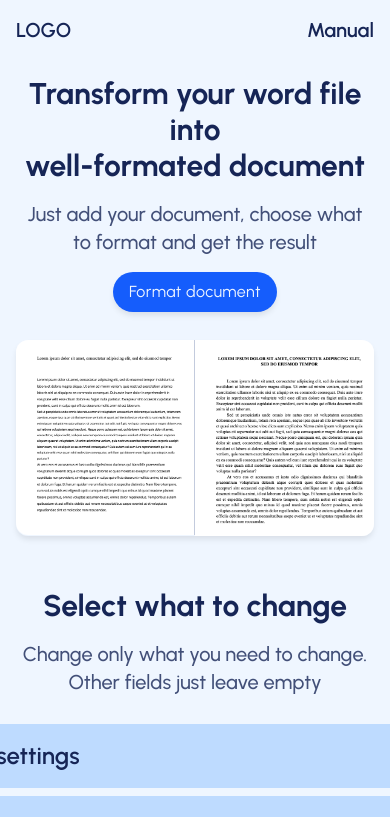
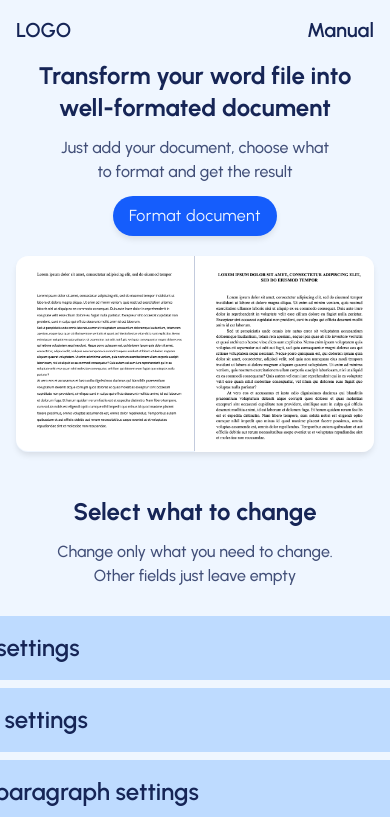
Before and after one commit to EgorFray/fdword, a React (Vite) app in the folder frontend/: page /dashboard in a window 390 px wide. Shown: the top 817 px of the page. Built offline with nearby package versions, Linux system fonts and the light colour scheme.

Commit message:
Start to implemnt responsive dsign

```diff
--- a/frontend/src/ui/Button.jsx
+++ b/frontend/src/ui/Button.jsx
@@ -3,7 +3,7 @@ function Button({ type, onClick, children }) {
     <button
       type={type}
       onClick={onClick}
-      className="text-md cursor-pointer self-center rounded-full bg-blue-600 px-4 py-2 tracking-wide text-blue-50 shadow-[0_4px_6px_-1px_rgba(0,0,0,0.1)] transition-colors duration-300 hover:bg-blue-500"
+      className="sm:text-md cursor-pointer self-center rounded-full bg-blue-600 px-4 py-2 tracking-wide text-blue-50 shadow-[0_4px_6px_-1px_rgba(0,0,0,0.1)] transition-colors duration-300 hover:bg-blue-500"
     >
       {" "}
       {children}{" "}
--- a/frontend/src/ui/Header.jsx
+++ b/frontend/src/ui/Header.jsx
@@ -3,7 +3,7 @@ import Logo from "./Logo";
 
 function Header() {
   return (
-    <header className="my-4 flex items-center justify-between px-4 text-xl font-semibold">
+    <header className="mt-4 flex items-center justify-between px-4 text-xl font-semibold">
       <Logo />
       <NavLink to="/manual" className="transition-colors hover:text-blue-800">
         Manual
--- a/frontend/src/ui/Heading.jsx
+++ b/frontend/src/ui/Heading.jsx
@@ -1,5 +1,5 @@
 function Heading({ children }) {
-  return <div className="flex w-full flex-col gap-4">{children}</div>;
+  return <div className="flex w-full flex-col gap-3 sm:gap-4">{children}</div>;
 }
 
 export default Heading;
--- a/frontend/src/ui/MainHeading.jsx
+++ b/frontend/src/ui/MainHeading.jsx
@@ -1,5 +1,5 @@
 function MainHeading({ children }) {
-  return <p className="text-3xl font-bold">{children}</p>;
+  return <p className="text-2xl font-bold sm:text-3xl">{children}</p>;
 }
 
 export default MainHeading;
--- a/frontend/src/ui/PageLayout.jsx
+++ b/frontend/src/ui/PageLayout.jsx
@@ -1,5 +1,9 @@
 function PageLayout({ children }) {
-  return <div className="flex flex-col gap-7 p-4 text-center">{children}</div>;
+  return (
+    <div className="flex flex-col gap-5 p-4 text-center sm:gap-7">
+      {children}
+    </div>
+  );
 }
 
 export default PageLayout;
--- a/frontend/src/ui/SubHeading.jsx
+++ b/frontend/src/ui/SubHeading.jsx
@@ -1,5 +1,7 @@
 function SubHeading({ children }) {
-  return <p className="text-xl font-medium text-blue-950/80">{children}</p>;
+  return (
+    <p className="text-l font-medium text-blue-950/80 sm:text-xl">{children}</p>
+  );
 }
 
 export default SubHeading;
```
